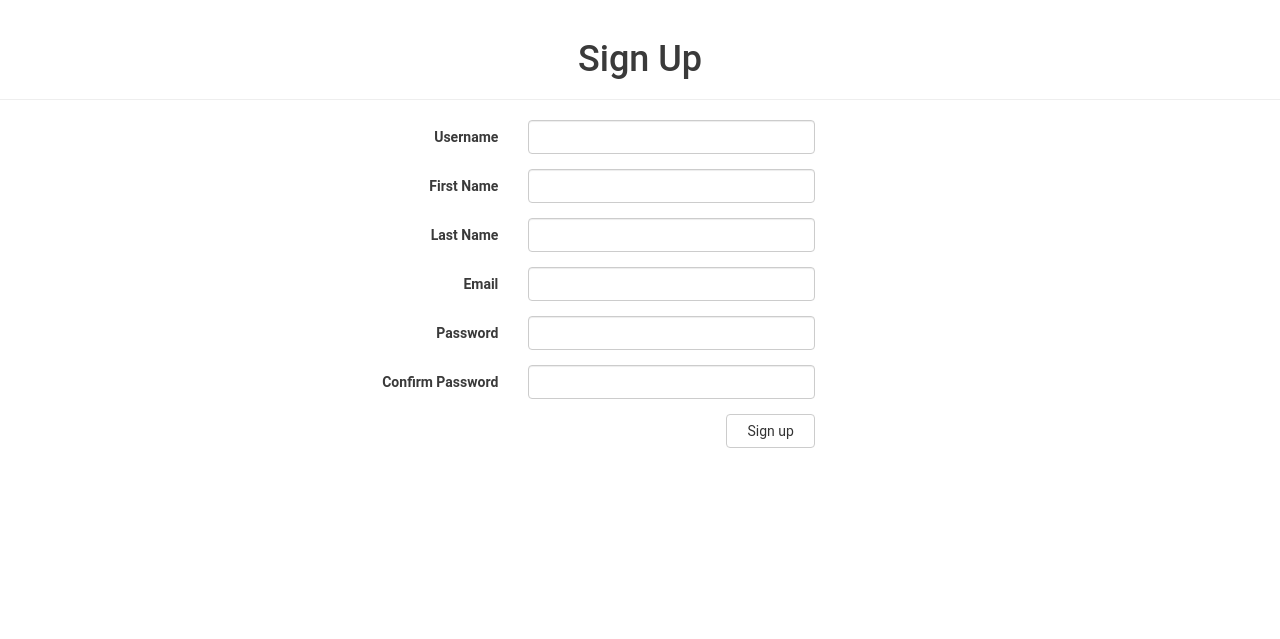
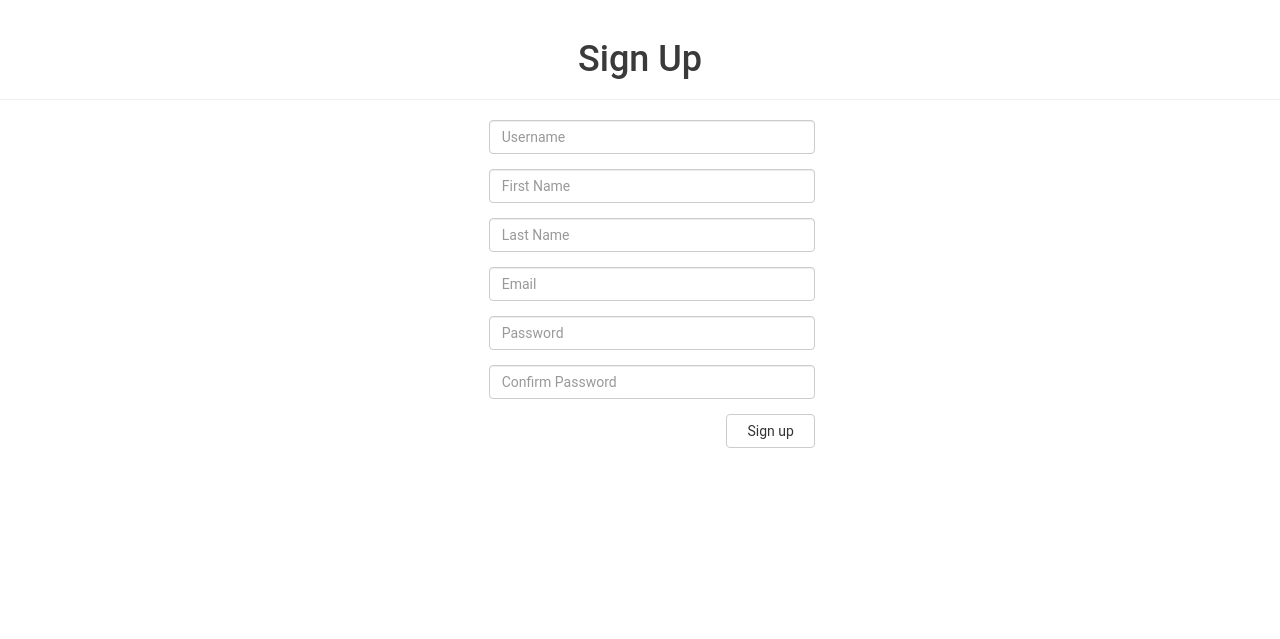
Before and after one commit to FlffySqrrl/musicon, a Django app: page /accounts/signup/ in a window 1280 px wide. Shown: the part 52-691 px from the top of the page. Run offline with Django 3.2, Linux system fonts and the light colour scheme; parts of the project's set-up code (start-up, migrations or seed data) failed here and were passed over; some libraries are stand-ins or nearby versions.

Commit message:
Use placeholders instead of labels for signup/signin

```diff
--- a/musicon/templates/signup.html
+++ b/musicon/templates/signup.html
@@ -15,39 +15,39 @@
             <form class="form-horizontal" action="/accounts/signup/" method="POST">
                 {% csrf_token %}
                 <div class="form-group">
-                    <label class="control-label col-sm-4" for="username">Username</label>
-                    <div class="col-sm-8">
-                        <input type="text" name="username" class="form-control glowable account-input" data-toggle="tooltip" data-placement="right" title="30 or less characters" required />
+                    <!-- <label class="control-label col-sm-4" for="username">Username</label> -->
+                    <div class="col-sm-9 col-sm-offset-3">
+                        <input type="text" name="username" class="form-control glowable account-input" placeholder="Username" data-toggle="tooltip" data-placement="right" title="30 or less characters" required />
                     </div>
                 </div>
                 <div class="form-group">
-                    <label class="control-label col-sm-4" for="first_name">First Name</label>
-                    <div class="col-sm-8">
-                        <input type="text" name="first_name" class="form-control glowable account-input" required />
+                    <!-- <label class="control-label col-sm-4" for="first_name">First Name</label> -->
+                    <div class="col-sm-9 col-sm-offset-3">
+                        <input type="text" name="first_name" class="form-control glowable account-input" placeholder="First Name" required />
                     </div>
                 </div>
                 <div class="form-group">
-                    <label class="control-label col-sm-4" for="last_name">Last Name</label>
-                    <div class="col-sm-8">
-                        <input type="text" name="last_name" class="form-control glowable account-input" required />
+                    <!-- <label class="control-label col-sm-4" for="last_name">Last Name</label> -->
+                    <div class="col-sm-9 col-sm-offset-3">
+                        <input type="text" name="last_name" class="form-control glowable account-input" placeholder="Last Name" required />
                     </div>
                 </div>
                 <div class="form-group">
-                    <label class="control-label col-sm-4" for="email">Email</label>
-                    <div class="col-sm-8">
-                        <input type="email" name="email" class="form-control glowable account-input" required />
+                    <!-- <label class="control-label col-sm-4" for="email">Email</label> -->
+                    <div class="col-sm-9 col-sm-offset-3">
+                        <input type="email" name="email" class="form-control glowable account-input" placeholder="Email" required />
                     </div>
                 </div>
                 <div class="form-group">
-                    <label class="control-label col-sm-4" for="password1">Password</label>
-                    <div class="col-sm-8">
-                        <input type="password" name="password1" class="form-control glowable account-input" required />
+                    <!-- <label class="control-label col-sm-4" for="password1">Password</label> -->
+                    <div class="col-sm-9 col-sm-offset-3">
+                        <input type="password" name="password1" class="form-control glowable account-input" placeholder="Password" required />
                     </div>
                 </div>
                 <div class="form-group">
-                    <label class="control-label col-sm-4" for="password2">Confirm Password</label>
-                    <div class="col-sm-8">
-                        <input type="password" name="password2" class="form-control glowable account-input" required />
+                    <!-- <label class="control-label col-sm-4" for="password2">Confirm Password</label> -->
+                    <div class="col-sm-9 col-sm-offset-3">
+                        <input type="password" name="password2" class="form-control glowable account-input" placeholder="Confirm Password" required />
                     </div>
                 </div>
                 <div class="form-group">
```
Also changed, not shown: musicon/templates/signin.html (+6 -6 lines).
